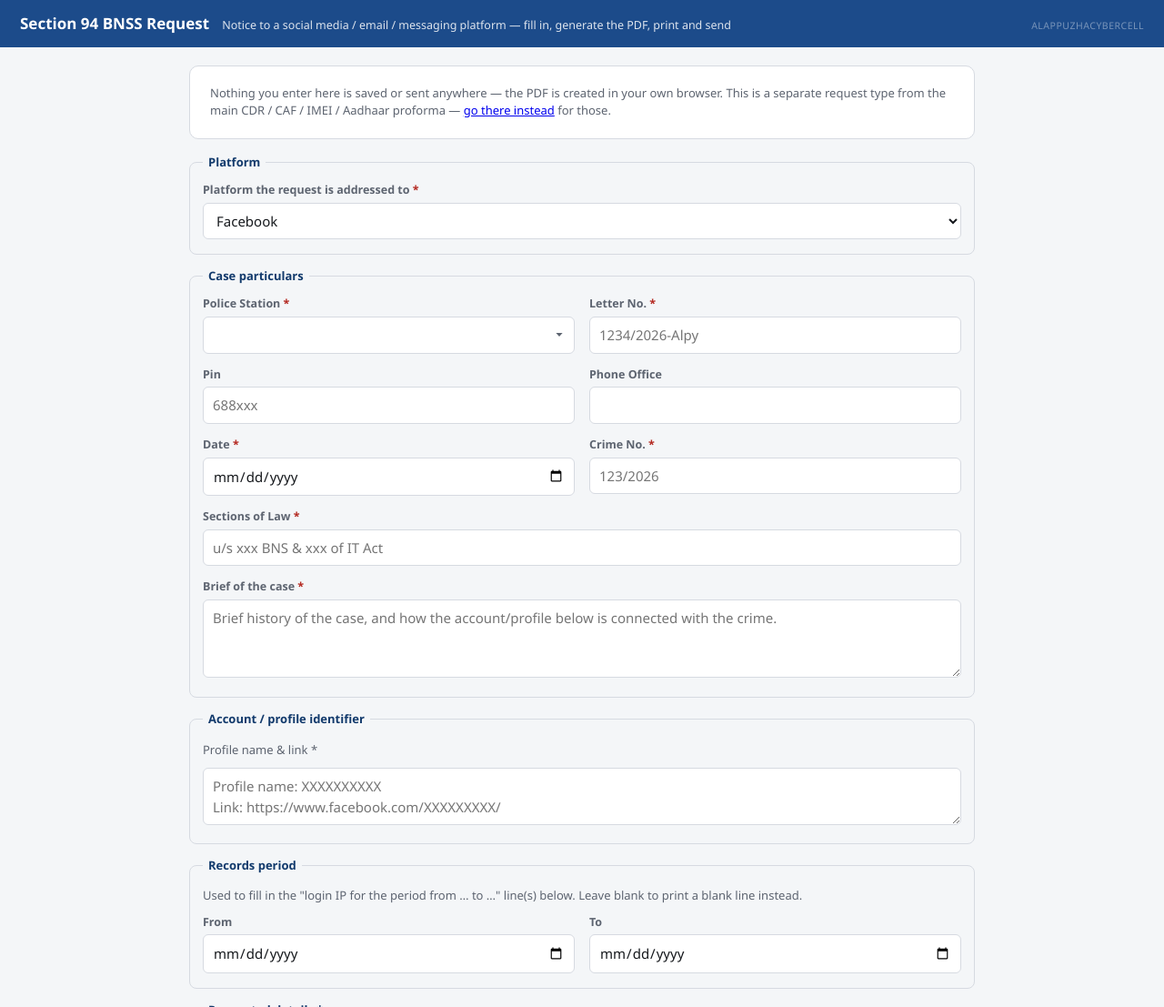
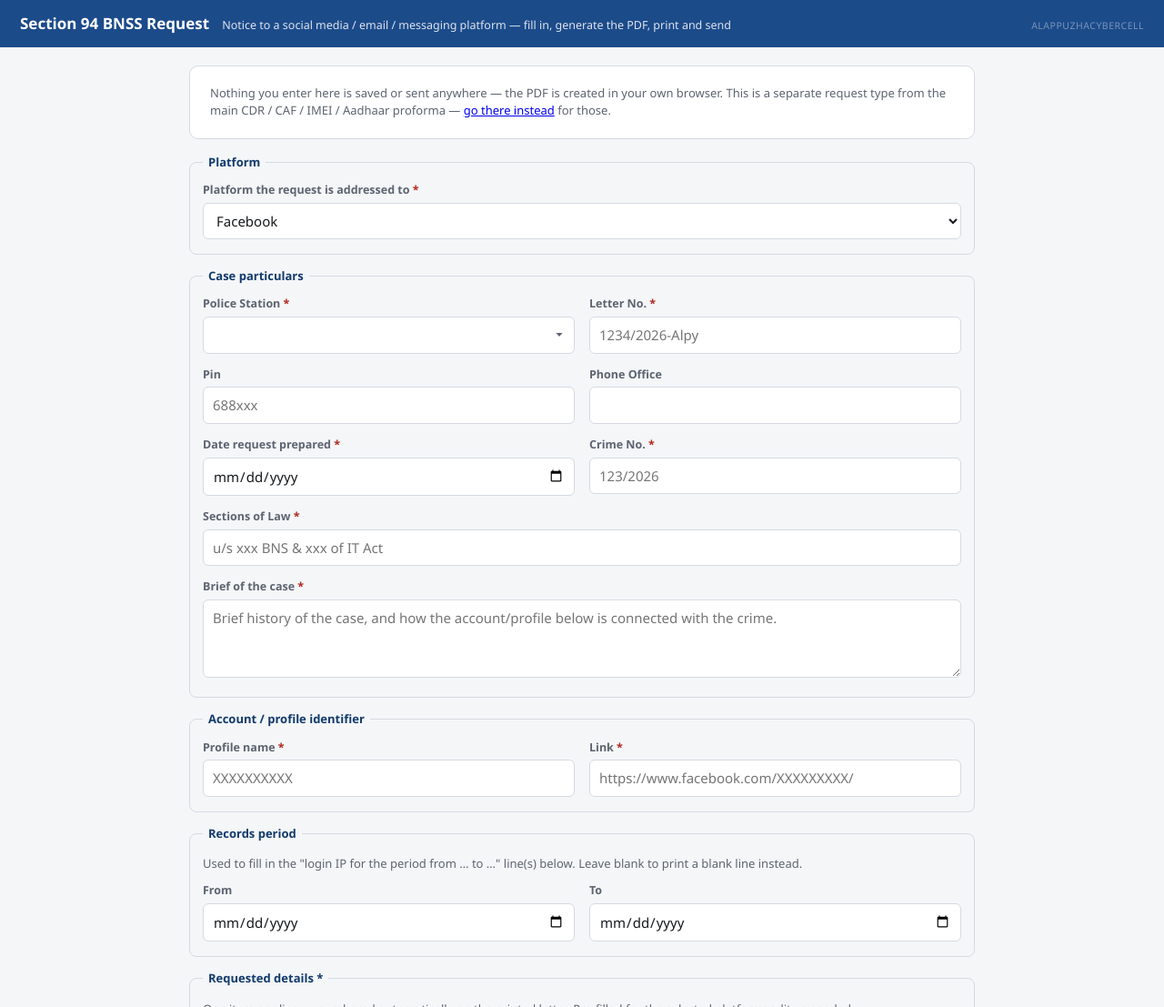
Before and after one commit to CybercellAlappuzha/cyber-cell-portal, a website: page public/bns94.html in a window 1280 px wide. Shown: the top 1107 px of the page at 91% size. Drawn offline with Linux system fonts and the light colour scheme.

Commit message:
Split Profile name & link into separate fields; clarify Date label

```diff
--- a/public/bns94.html
+++ b/public/bns94.html
@@ -57,7 +57,7 @@
           <input type="text" id="b94Phone">
         </div>
         <div class="field">
-          <label for="b94Date">Date <span class="req">*</span></label>
+          <label for="b94Date">Date request prepared <span class="req">*</span></label>
           <input type="date" id="b94Date">
         </div>
         <div class="field">
@@ -77,8 +77,20 @@
 
     <fieldset>
       <legend>Account / profile identifier</legend>
-      <p class="hint" id="b94IdsLabel">Identifier *</p>
-      <textarea id="b94Ids" rows="2"></textarea>
+      <div class="grid" id="b94IdsTwoBox">
+        <div class="field">
+          <label for="b94ProfileName">Profile name <span class="req">*</span></label>
+          <input type="text" id="b94ProfileName">
+        </div>
+        <div class="field">
+          <label for="b94ProfileLink">Link <span class="req">*</span></label>
+          <input type="text" id="b94ProfileLink">
+        </div>
+      </div>
+      <div id="b94IdsOneBox">
+        <p class="hint" id="b94IdsLabel">Identifier *</p>
+        <textarea id="b94Ids" rows="2"></textarea>
+      </div>
     </fieldset>
 
     <fieldset>
@@ -122,6 +134,7 @@
 
 <script src="/vendor/jspdf.umd.min.js"></script>
 <script src="/vendor/jspdf.plugin.autotable.min.js"></script>
+<script src="/kerala-emblem.js"></script>
 <script src="/pdf-render.js"></script>
 <script src="/bns94-render.js"></script>
 <script src="/police-stations.js"></script>
--- a/public/bns94.js
+++ b/public/bns94.js
@@ -48,8 +48,8 @@
   const PLATFORMS = {
     facebook: {
       label: 'Facebook',
-      idLabel: 'Profile name & link',
-      idPlaceholder: 'Profile name: XXXXXXXXXX\nLink: https://www.facebook.com/XXXXXXXXX/',
+      namePlaceholder: 'XXXXXXXXXX',
+      linkPlaceholder: 'https://www.facebook.com/XXXXXXXXX/',
       intro: 'The profile name and link to the Facebook profile is:-',
       to: 'Meta Platforms, Inc.\n1 Meta Way,\nMenlo Park, CA 94025',
       items: [
@@ -62,8 +62,8 @@
     },
     instagram: {
       label: 'Instagram',
-      idLabel: 'Profile name & link',
-      idPlaceholder: 'Profile name: XXXXXXXXXX\nLink: https://www.instagram.com/XXXXXXXXXX',
+      namePlaceholder: 'XXXXXXXXXX',
+      linkPlaceholder: 'https://www.instagram.com/XXXXXXXXXX',
       intro: 'The profile name and link to the Instagram profile is:-',
       to: 'Meta Platforms, Inc.\n1 Meta Way,\nMenlo Park, CA 94025',
       items: [
@@ -89,8 +89,8 @@
     },
     telegram: {
       label: 'Telegram',
-      idLabel: 'Profile name & link',
-      idPlaceholder: 'Profile name: @XXXXXXX\nLink: https://www.t.me/xxxxxx',
+      namePlaceholder: '@XXXXXXX',
+      linkPlaceholder: 'https://www.t.me/xxxxxx',
       intro: 'The profile name and link to the Telegram account is:-',
       to: 'Telegram\nP. O Box 146\nRoad Town, Tortola,\nBritish Virgin Islands',
       items: [
@@ -145,6 +145,14 @@
     platformSel.appendChild(opt);
   });
 
+  // Facebook/Instagram/Telegram ask for a profile name and a link — two
+  // separate boxes. Everything else (WhatsApp numbers, Gmail IDs, a
+  // YouTube handle, "Other") asks for a list of one-per-line identifiers
+  // in a single box. A platform is "two-box" whenever it has a
+  // namePlaceholder in its preset above.
+  const idsTwoBox = qs('#b94IdsTwoBox');
+  const idsOneBox = qs('#b94IdsOneBox');
+
   // Filling in the preset overwrites whatever's in the To / Requested
   // details / identifier boxes — simplest behaviour, and matches how a
   // station will actually use this: pick the platform first, then fill in
@@ -153,8 +161,16 @@
   function applyPreset() {
     const p = PLATFORMS[platformSel.value];
     if (!p) return;
-    qs('#b94IdsLabel').textContent = p.idLabel + ' *';
-    qs('#b94Ids').placeholder = p.idPlaceholder;
+    const twoBox = !!p.namePlaceholder;
+    idsTwoBox.style.display = twoBox ? '' : 'none';
+    idsOneBox.style.display = twoBox ? 'none' : '';
+    if (twoBox) {
+      qs('#b94ProfileName').placeholder = p.namePlaceholder;
+      qs('#b94ProfileLink').placeholder = p.linkPlaceholder;
+    } else {
+      qs('#b94IdsLabel').textContent = p.idLabel + ' *';
+      qs('#b94Ids').placeholder = p.idPlaceholder;
+    }
     qs('#b94Recipient').value = p.to;
     qs('#b94Items').value = p.items.join('\n');
   }
@@ -166,6 +182,9 @@
 
   function collect() {
     const p = PLATFORMS[platformSel.value];
+    const twoBox = !!p.namePlaceholder;
+    const profileName = val('b94ProfileName');
+    const profileLink = val('b94ProfileLink');
     return {
       platformLabel: p.label,
       b94Intro: p.intro,
@@ -177,7 +196,11 @@
       b94CrimeNo: val('b94CrimeNo'),
       b94Sections: val('b94Sections'),
       b94Brief: val('b94Brief'),
-      b94Ids: val('b94Ids'),
+      b94ProfileName: profileName,
+      b94ProfileLink: profileLink,
+      b94Ids: twoBox
+        ? [profileName && `Profile name :- ${profileName}`, profileLink && `Link: ${profileLink}`].filter(Boolean).join('\n')
+        : val('b94Ids'),
       b94From: val('b94From'),
       b94To: val('b94To'),
       b94Items: val('b94Items'),
@@ -187,6 +210,7 @@
   }
 
   function validate(v) {
+    const p = PLATFORMS[platformSel.value];
     const errors = [];
     if (!v.b94Ps) errors.push('Police Station is required.');
     if (!v.b94LetterNo) errors.push('Letter No. is required.');
@@ -194,7 +218,12 @@
     if (!v.b94CrimeNo) errors.push('Crime No. is required.');
     if (!v.b94Sections) errors.push('Sec. of Law is required.');
     if (!v.b94Brief) errors.push('Brief of the case is required.');
-    if (!v.b94Ids) errors.push(`${PLATFORMS[platformSel.value].idLabel} is required.`);
+    if (p.namePlaceholder) {
+      if (!v.b94ProfileName) errors.push('Profile name is required.');
+      if (!v.b94ProfileLink) errors.push('Link is required.');
+    } else if (!v.b94Ids) {
+      errors.push(`${p.idLabel} is required.`);
+    }
     if (!v.b94Items) errors.push('Requested details is required — at least one line.');
     if (!v.b94Recipient) errors.push('Recipient (To) address is required.');
     if (v.b94From && v.b94To && v.b94From > v.b94To) errors.push('Records period: "from" date must not be after "to" date.');
```
Also changed, not shown: docs/bns94.html (+16 -3 lines), docs/bns94.js (+39 -10 lines).
